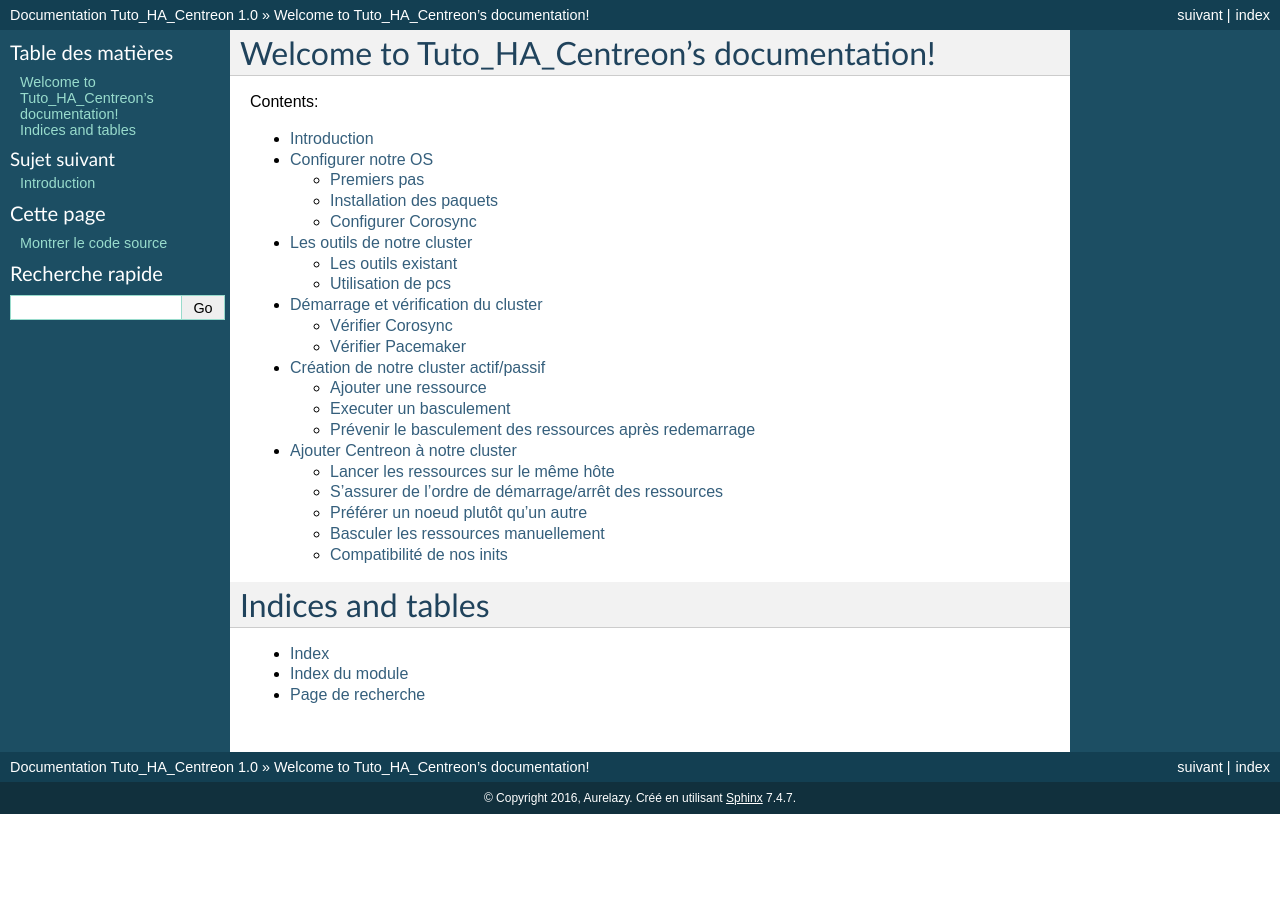
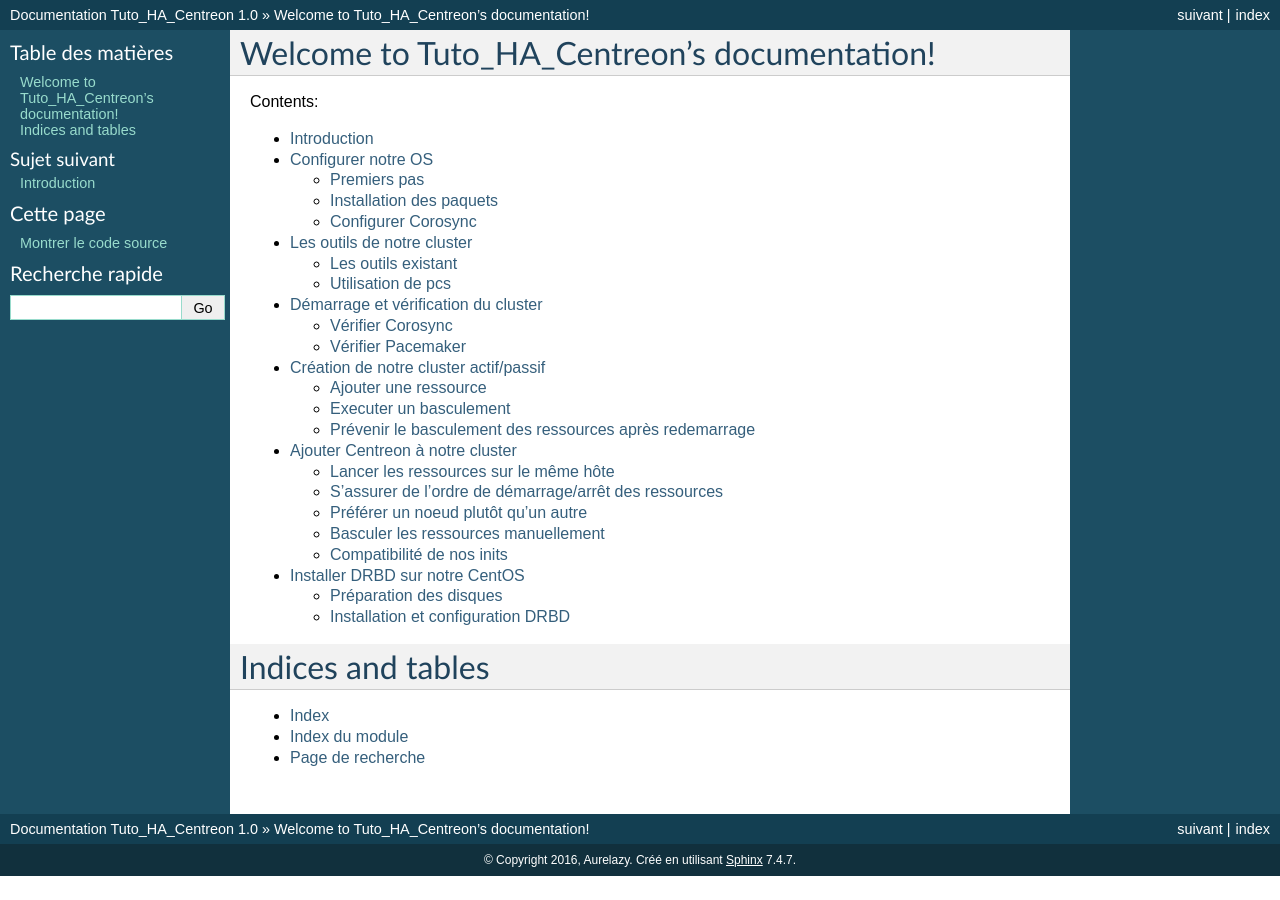
Before and after one commit to aurelazy/Tuto_HA_Centreon, a Sphinx documentation site: the page built from docs/index.rst, in a window 1280 px wide. Built offline with Sphinx 7.4.7, drawn with Linux system fonts in a browser that asks for light colours; some of the changed lines change nothing that is shown.

Commit message:
Ajout Paragraphe DRBD

```diff
--- /dev/null
+++ b/docs/Install_DRBD.rst
@@ -0,0 +1,128 @@
+**********************************
+Installer DRBD sur notre CentOS
+**********************************
+
+Avant de rentrer dans le vif du sujet, regardons ce qu'est DRBD.
+
+DRBD (Distributed Replicated Block Device) peut-être comparé à un RAID 1 mais en réseau, c'est à dire que 2 disques, partitions, ..., peuvent être repliqué d'un disque à un autre via un réseau ethernet ou fibre.
+
+Cela permet donc d'assurer la disponibilité de vos données en cas de crash complet d'une machine.
+Ce que ne permet pas de faire un RAID classique. [#f1]_
+
+
+Préparation des disques
+=============================
+
+Pour chacune de nos machines, nous devons créer un disque dur virtuel.
+Si vous voulez juste faire un test vous n'avez pas besoin de beaucoup d'espace, sinon c'est à vous de voir.
+
+C'est fait ? Cool, nous pouvons créer une partition sur nos nouveaux disques.
+Mais tout d'abord, commençons par vérifier les disques présent pour ne pas faire de boulette:
+
+
+.. code-block:: bash
+
+    root@CES3-2:~# df -h
+
+Alors de mon coté, il n'y a que *sda* d'utilisé, donc à priori on peut partir sur *sdb* que l'on peut trouver dans */dev*
+
+.. code-block:: bash
+
+    root@CES3-2:~# fdisk /dev/sdb
+    ...
+    Command (m for help): n
+    Command action
+    e extend
+    p primary partition (1-4)
+    p
+    Partition number (1-4): 1
+    First cylinder (1-130, default 1):
+    Using default value 1
+    Last cylinder, +cylinder or +size{K,M,G} (1-130, default 130):
+    Using default value 130
+    Command (m for help): w
+    The partition table has been altered!
+    Calling ioctl() to re-read partition table.
+    Syncing disks.
+
+Voila, vous pouvez faire la même chose sur le second noeud (CES3-2-slave).
+
+Nous allons maintenant installer les paquets nécessairepour utiliser DRBD.
+
+
+Installation et configuration DRBD
+====================================
+
+.. note:: Ces commandes seront à faire sur les 2 noeuds !
+
+Il va falloir installer au préalable le dépôt "elrepo":
+
+.. code-block:: bash
+
+    rpm --import http://elrepo.org/RPM-GPG-KEY-elrepo.org
+    rpm -Uvh http://elrepo.org/elrepo-release-6-5.el6.elrepo.noarch.rpm
+
+Bien sûr, il faudra changer l'adresse du dépôt en fonction de votre release.
+
+Ensuite, faites un petit:
+
+.. code-block:: bash
+
+    yum update
+
+Puis:
+
+.. code-block:: bash
+
+    yum install drbd84-utils kmod-drbd84
+
+Lorsque les paquets sont installés, lancez la commande suivante:
+
+.. code-block:: bash
+
+    modprobe drbd
+
+Maintenant que les disques et DRBD sont en place nous pouvons configurer la réplication entre les 2 disques.
+
+Nous devons créer un fichier, ``drbd1.res``, dans le dossier ``/etc/drbd.d/``
+
+Avant tout cela, faites un ``hostname`` pour récupérer le nom de votre machine.
+Pour moi, ``CES3-2.local`` pour la première, et ``CES3-2-slave.local`` pour la seconde.
+
+Puis on se rend dans ``/etc/drbd.d/`` et l'on crée notre fichier ``drbd1.res``
+
+Voici à quoi doit ressembler notre fichier (ATTENTION remplacez avec vos informations):
+
+.. code-block:: bash
+
+    resource r0 {
+        # Taux de transfert 10 M pour 100mbits
+        # 100M pour du 1Gbits
+        protocol C;
+        device /dev/drbd0;
+        meta-disk internal;
+
+        startup {
+            wfc-timeout 30;
+            degr-wfc-timeout 15;
+        }
+        disk {
+            on-io-error detach;
+        }
+        syncer {
+            rate 10M;
+        }
+        on CES3-2.local {
+            disk /dev/sdb1;
+            address 192.168.56.120:7788;
+        }
+        on CES3-2-slave.local {
+            disk /dev/sdb1;
+            address 192.168.56.121:7788;
+        }
+    }
+
+
+l
+
+.. [#f1] `Site de Denis Rosenkranz <http://denisrosenkranz.com/tuto-ha-drbd-sur-debian-6/>`_
--- a/docs/index.rst
+++ b/docs/index.rst
@@ -17,6 +17,7 @@
    Demarrage_cluster
    Creer_cluster
    Ajout_Centreon
+   Install_DRBD
 
 
 Indices and tables
```
